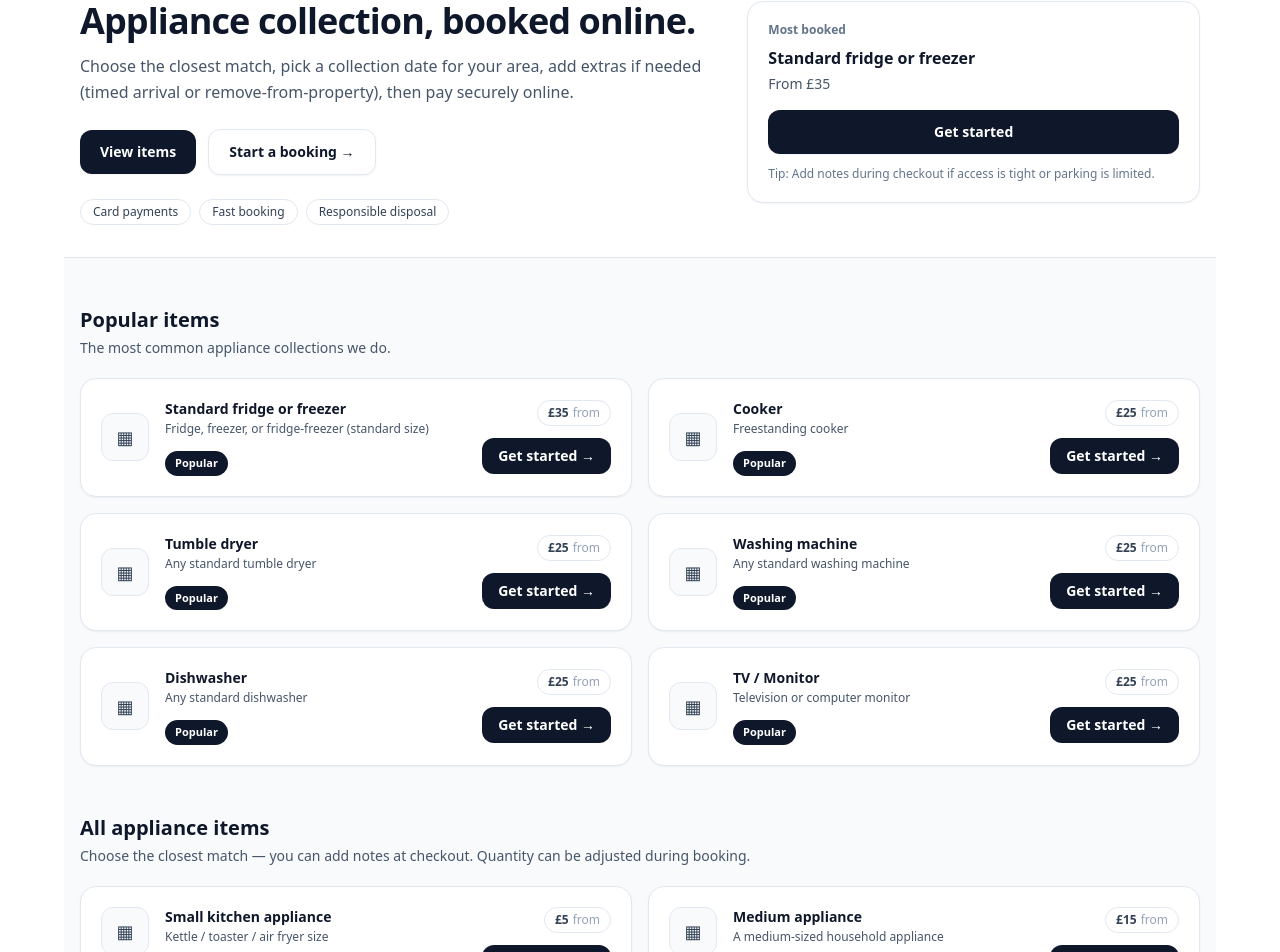
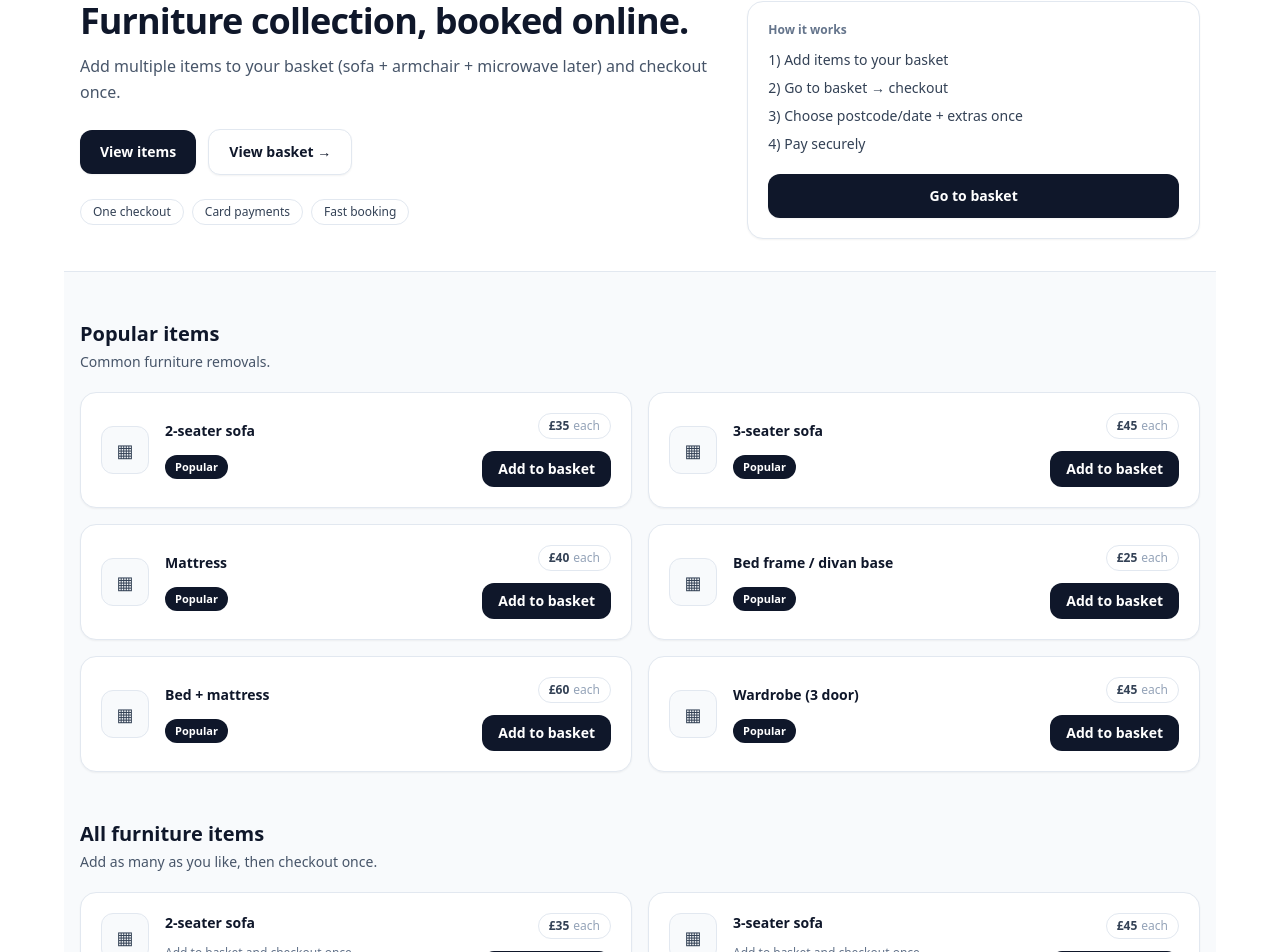
Before and after one commit to othomas555/arocwaste, a Next.js app: page /appliances in a window 1280 px wide. Shown: the part 159-1111 px from the top of the page. Built offline with nearby package versions, Linux system fonts and the light colour scheme.

Commit message:
Update appliances.js

```diff
--- a/pages/appliances.js
+++ b/pages/appliances.js
@@ -1,7 +1,8 @@
-// pages/appliances.js
+import { useMemo, useState } from "react";
 import Link from "next/link";
 import Layout from "../components/layout";
-import { appliances } from "../data/appliances";
+import { furnitureItems } from "../data/furniture";
+import { basketAdd } from "../utils/basket";
 
 function formatGBP(amount) {
   return new Intl.NumberFormat("en-GB", {
@@ -11,43 +12,43 @@ function formatGBP(amount) {
   }).format(amount);
 }
 
-function getMostBooked(items) {
-  // Prefer a popular item if available, otherwise first item.
-  const popular = items.find((i) => i.popular);
-  return popular || items[0] || null;
-}
+export default function FurniturePage() {
+  const items = Array.isArray(furnitureItems) ? furnitureItems : [];
+  const popular = useMemo(() => items.filter((i) => i.popular), [items]);
+  const all = items;
 
-export default function AppliancesPage() {
-  const popular = appliances.filter((i) => i.popular);
-  const all = appliances;
-  const mostBooked = getMostBooked(appliances);
+  const [justAddedId, setJustAddedId] = useState("");
+
+  function addItem(item) {
+    basketAdd({
+      category: "furniture",
+      slug: item.id, // furniture uses id
+      title: item.title,
+      unitPrice: Number(item.price) || 0,
+      qty: 1,
+    });
+    setJustAddedId(item.id);
+    setTimeout(() => setJustAddedId(""), 1200);
+  }
 
   return (
-    <Layout
-      title="Appliance Collection | AROC Waste"
-      description="Book an appliance collection online. Choose your item, pick a date, add extras, and pay securely."
-    >
-      {/* Page background like Furniture */}
+    <Layout title="Furniture Collection | AROC Waste" description="Add furniture items to your basket and checkout once.">
       <div className="bg-white">
         <div className="mx-auto max-w-6xl px-4 py-10 sm:py-12">
-          {/* Top crumb + hero row */}
           <div className="mb-8">
             <div className="inline-flex items-center gap-2 rounded-full border border-slate-200 bg-white px-3 py-1 text-xs font-medium text-slate-700">
               <span className="text-slate-400">AROC Waste</span>
               <span className="text-slate-300">•</span>
-              <span>Appliance collections</span>
+              <span>Furniture collections</span>
             </div>
 
             <div className="mt-5 grid gap-6 lg:grid-cols-12 lg:items-start">
-              {/* Left hero text */}
               <div className="lg:col-span-7">
                 <h1 className="text-3xl font-semibold tracking-tight text-slate-900 sm:text-4xl">
-                  Appliance collection, booked online.
+                  Furniture collection, booked online.
                 </h1>
                 <p className="mt-3 max-w-2xl text-base leading-relaxed text-slate-600">
-                  Choose the closest match, pick a collection date for your area,
-                  add extras if needed (timed arrival or remove-from-property),
-                  then pay securely online.
+                  Add multiple items to your basket (sofa + armchair + microwave later) and checkout once.
                 </p>
 
                 <div className="mt-6 flex flex-col gap-3 sm:flex-row sm:items-center">
@@ -58,19 +59,15 @@ export default function AppliancesPage() {
                     View items
                   </Link>
                   <Link
-                    href="/book/appliances"
+                    href="/basket"
                     className="inline-flex items-center justify-center rounded-xl border border-slate-200 bg-white px-5 py-3 text-sm font-semibold text-slate-900 shadow-sm transition hover:bg-slate-50"
                   >
-                    Start a booking →
+                    View basket →
                   </Link>
                 </div>
 
                 <div className="mt-6 flex flex-wrap gap-2">
-                  {[
-                    "Card payments",
-                    "Fast booking",
-                    "Responsible disposal",
-                  ].map((chip) => (
+                  {["One checkout", "Card payments", "Fast booking"].map((chip) => (
                     <span
                       key={chip}
                       className="inline-flex items-center rounded-full border border-slate-200 bg-white px-3 py-1 text-xs font-medium text-slate-700"
@@ -81,83 +78,48 @@ export default function AppliancesPage() {
                 </div>
               </div>
 
-              {/* Right "Most booked" card */}
               <div className="lg:col-span-5">
                 <div className="rounded-2xl border border-slate-200 bg-white p-5 shadow-sm">
-                  <div className="text-xs font-semibold text-slate-500">
-                    Most booked
-                  </div>
-
-                  {mostBooked ? (
-                    <>
-                      <div className="mt-2 text-base font-semibold text-slate-900">
-                        {mostBooked.title}
-                      </div>
-                      <div className="mt-1 text-sm text-slate-600">
-                        From {formatGBP(mostBooked.price)}
-                      </div>
-
-                      <Link
-                        href={`/book/appliances?item=${encodeURIComponent(
-                          mostBooked.slug
-                        )}`}
-                        className="mt-4 inline-flex w-full items-center justify-center rounded-xl bg-slate-900 px-4 py-3 text-sm font-semibold text-white shadow-sm transition hover:bg-slate-800"
-                      >
-                        Get started
-                      </Link>
-
-                      <p className="mt-3 text-xs text-slate-500">
-                        Tip: Add notes during checkout if access is tight or parking is limited.
-                      </p>
-                    </>
-                  ) : (
-                    <div className="mt-2 text-sm text-slate-600">
-                      No items found.
-                    </div>
-                  )}
+                  <div className="text-xs font-semibold text-slate-500">How it works</div>
+                  <ol className="mt-3 space-y-2 text-sm text-slate-700">
+                    <li>1) Add items to your basket</li>
+                    <li>2) Go to basket → checkout</li>
+                    <li>3) Choose postcode/date + extras once</li>
+                    <li>4) Pay securely</li>
+                  </ol>
+                  <Link
+                    href="/basket"
+                    className="mt-5 inline-flex w-full items-center justify-center rounded-xl bg-slate-900 px-4 py-3 text-sm font-semibold text-white shadow-sm transition hover:bg-slate-800"
+                  >
+                    Go to basket
+                  </Link>
                 </div>
               </div>
             </div>
           </div>
 
-          {/* Divider band like Furniture section area */}
           <div className="-mx-4 border-t border-slate-200 bg-slate-50 px-4 py-10 sm:py-12">
             <div className="mx-auto max-w-6xl">
-              {/* Popular items */}
               {popular.length > 0 && (
                 <>
                   <div className="mb-5">
-                    <h2 className="text-xl font-semibold text-slate-900">
-                      Popular items
-                    </h2>
-                    <p className="mt-1 text-sm text-slate-600">
-                      The most common appliance collections we do.
-                    </p>
+                    <h2 className="text-xl font-semibold text-slate-900">Popular items</h2>
+                    <p className="mt-1 text-sm text-slate-600">Common furniture removals.</p>
                   </div>
 
                   <div className="grid gap-4 sm:grid-cols-2">
                     {popular.map((item) => (
-                      <Link
-                        key={item.slug}
-                        href={`/book/appliances?item=${encodeURIComponent(
-                          item.slug
-                        )}`}
-                        className="group flex items-center justify-between gap-4 rounded-2xl border border-slate-200 bg-white p-5 shadow-sm transition hover:border-slate-300"
+                      <div
+                        key={item.id}
+                        className="flex items-center justify-between gap-4 rounded-2xl border border-slate-200 bg-white p-5 shadow-sm"
                       >
                         <div className="flex items-center gap-4">
-                          {/* Simple icon placeholder like furniture cards */}
                           <div className="flex h-12 w-12 items-center justify-center rounded-xl border border-slate-200 bg-slate-50 text-slate-700">
                             <span className="text-lg">▦</span>
                           </div>
-
                           <div>
-                            <div className="text-sm font-semibold text-slate-900">
-                              {item.title}
-                            </div>
-                            <div className="mt-0.5 text-xs text-slate-600">
-                              {item.subtitle}
-                            </div>
-
+                            <div className="text-sm font-semibold text-slate-900">{item.title}</div>
+                            <div className="mt-0.5 text-xs text-slate-600">{item.subtitle}</div>
                             <div className="mt-3">
                               <span className="inline-flex items-center rounded-full bg-slate-900 px-2.5 py-1 text-[11px] font-semibold text-white">
                                 Popular
@@ -169,38 +131,34 @@ export default function AppliancesPage() {
                         <div className="flex flex-col items-end gap-3">
                           <div className="inline-flex items-center gap-1 rounded-full border border-slate-200 bg-white px-2.5 py-1 text-xs font-semibold text-slate-700">
                             {formatGBP(item.price)}
-                            <span className="text-slate-400 font-normal">
-                              from
-                            </span>
+                            <span className="text-slate-400 font-normal">each</span>
                           </div>
 
-                          <span className="inline-flex items-center rounded-xl bg-slate-900 px-4 py-2 text-sm font-semibold text-white transition group-hover:bg-slate-800">
-                            Get started →
-                          </span>
+                          <button
+                            type="button"
+                            onClick={() => addItem(item)}
+                            className="inline-flex items-center rounded-xl bg-slate-900 px-4 py-2 text-sm font-semibold text-white transition hover:bg-slate-800"
+                          >
+                            {justAddedId === item.id ? "Added ✓" : "Add to basket"}
+                          </button>
                         </div>
-                      </Link>
+                      </div>
                     ))}
                   </div>
                 </>
               )}
 
-              {/* All items */}
               <div className={popular.length > 0 ? "mt-12" : ""} id="items">
-                <h2 className="text-xl font-semibold text-slate-900">
-                  All appliance items
-                </h2>
+                <h2 className="text-xl font-semibold text-slate-900">All furniture items</h2>
                 <p className="mt-1 text-sm text-slate-600">
-                  Choose the closest match — you can add notes at checkout. Quantity can be adjusted during booking.
+                  Add as many as you like, then checkout once.
                 </p>
 
                 <div className="mt-5 grid gap-4 sm:grid-cols-2">
                   {all.map((item) => (
-                    <Link
-                      key={item.slug}
-                      href={`/book/appliances?item=${encodeURIComponent(
-                        item.slug
-                      )}`}
-                      className="group rounded-2xl border border-slate-200 bg-white p-5 shadow-sm transition hover:border-slate-300"
+                    <div
+                      key={item.id}
+                      className="rounded-2xl border border-slate-200 bg-white p-5 shadow-sm"
                     >
                       <div className="flex items-start justify-between gap-4">
                         <div className="flex items-start gap-4">
@@ -208,45 +166,44 @@ export default function AppliancesPage() {
                             <span className="text-lg">▦</span>
                           </div>
                           <div>
-                            <div className="text-sm font-semibold text-slate-900">
-                              {item.title}
-                            </div>
-                            <div className="mt-0.5 text-xs text-slate-600">
-                              {item.subtitle}
-                            </div>
-
-                            <div className="mt-3 text-xs text-slate-500">
-                              Quick online booking
-                            </div>
+                            <div className="text-sm font-semibold text-slate-900">{item.title}</div>
+                            <div className="mt-0.5 text-xs text-slate-600">{item.subtitle}</div>
+                            <div className="mt-3 text-xs text-slate-500">Add to basket and checkout once</div>
                           </div>
                         </div>
 
                         <div className="flex flex-col items-end gap-3">
                           <div className="inline-flex items-center gap-1 rounded-full border border-slate-200 bg-white px-2.5 py-1 text-xs font-semibold text-slate-700">
                             {formatGBP(item.price)}
-                            <span className="text-slate-400 font-normal">
-                              from
-                            </span>
+                            <span className="text-slate-400 font-normal">each</span>
                           </div>
 
-                          <span className="inline-flex items-center rounded-xl bg-slate-900 px-4 py-2 text-sm font-semibold text-white transition group-hover:bg-slate-800">
-                            Get started →
-                          </span>
+                          <button
+                            type="button"
+                            onClick={() => addItem(item)}
+                            className="inline-flex items-center rounded-xl bg-slate-900 px-4 py-2 text-sm font-semibold text-white transition hover:bg-slate-800"
+                          >
+                            {justAddedId === item.id ? "Added ✓" : "Add to basket"}
+                          </button>
                         </div>
                       </div>
-                    </Link>
+                    </div>
                   ))}
                 </div>
 
-                {/* Helpful note box like Furniture */}
                 <div className="mt-10 rounded-2xl border border-slate-200 bg-white p-6 shadow-sm">
-                  <h3 className="text-base font-semibold text-slate-900">
-                    Extras available during booking
-                  </h3>
+                  <h3 className="text-base font-semibold text-slate-900">Ready?</h3>
                   <p className="mt-2 text-sm text-slate-600">
-                    You can add timed arrival options and “Remove from property” if items
-                    need to come from inside.
+                    Go to your basket to choose postcode/date and pay securely.
                   </p>
+                  <div className="mt-4">
+                    <Link
+                      href="/basket"
+                      className="inline-flex items-center justify-center rounded-xl bg-slate-900 px-5 py-3 text-sm font-semibold text-white shadow-sm transition hover:bg-slate-800"
+                    >
+                      View basket →
+                    </Link>
+                  </div>
                 </div>
               </div>
             </div>
```
